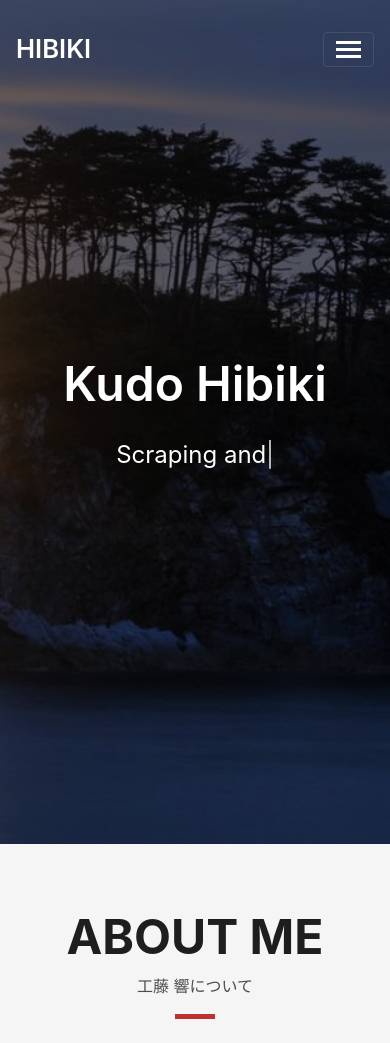
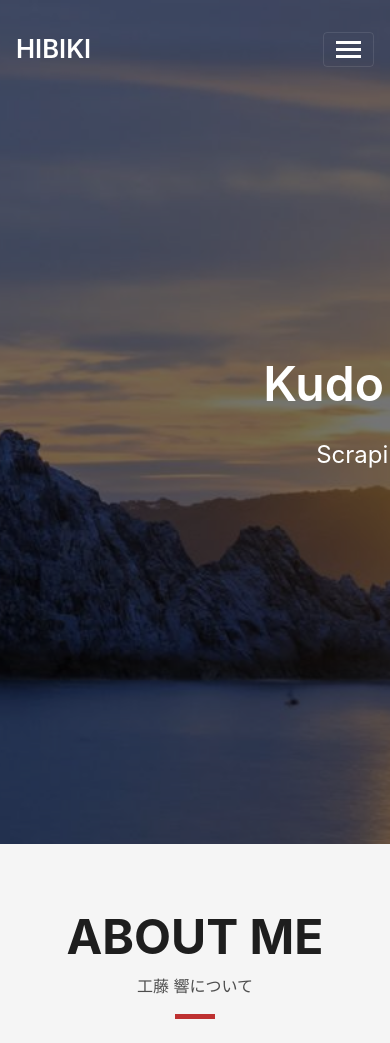
Before and after one commit to hibiki-kudo/portfolio, a Django app: page / in a window 390 px wide. Shown: the top 1043 px of the page. Run offline with Django 3.2, Linux system fonts and the light colour scheme; some libraries are stand-ins or nearby versions; some web fonts are replaced.

Commit message:
プロダクトの準備(一旦終了)
アニメーション・フォントが残ってる

```diff
--- a/static/css/style-red.css
+++ b/static/css/style-red.css
@@ -1294,7 +1294,13 @@ footer .credits a {
     -ms-background-size: 2000px auto;
     -o-background-size: 2000px auto;
     background-size: 2000px auto;
+    background-position: left top;
     background-repeat: no-repeat;
+    margin-left: -200px;
+    margin-right: -200px;
+    padding-left: 200px;
+    padding-right: 200px;
+
   }
 
 }
```
Lines whose indentation alone changed are shown as unchanged.
